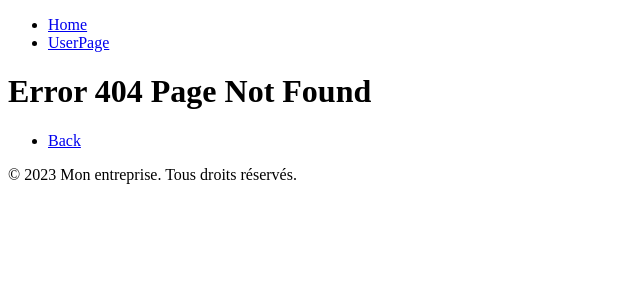
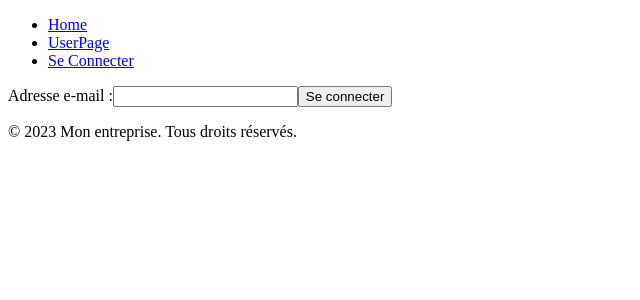
Before and after one commit to GillianLEVERT/Ambrosia_drive, a React (Vite) app: page /LoginForm in a window 1280 px wide. Before the commit this address had no page. Shown: the top 300 px of the page, without its empty margins (0-640 px from the left). Built offline with nearby package versions, Linux system fonts and the light colour scheme.

Commit message:
LoginForm

```diff
--- a/src/App.jsx
+++ b/src/App.jsx
@@ -5,6 +5,7 @@ import { NotFound } from "./pages/NotFound/NotFound";
 import { User } from "./pages/User/User";
 import { Footer } from "./components/Footer/Footer";
 import { Navbar } from "./components/Navbar/Navbar";
+import { LoginForm } from "./components/LoginForm/LoginForm";
 
 export const App = () => {
   return (
@@ -15,6 +16,7 @@ export const App = () => {
           <Route path="/" element={<Home />} />
           <Route path="/*" element={<NotFound />} />
           <Route path="/User" element={<User />} />
+          <Route path="/LoginForm" element={<LoginForm />} />
         </Routes>
       </main>
       <Footer />
--- a/src/components/LoginForm/LoginForm.jsx
+++ b/src/components/LoginForm/LoginForm.jsx
@@ -1,5 +1,59 @@
-import React from "react";
+import React, { useState } from "react";
 
 export const LoginForm = () => {
-  return <div>LoginForm</div>;
+  const [formEmail, setFormEmail] = useState("");
+  const [isLoading, setIsLoading] = useState(false);
+  const [errorMessage, setErrorMessage] = useState("");
+
+  const handleSubmit = async (event) => {
+    event.preventDefault();
+    setIsLoading(true);
+
+    try {
+      const response = await fetch(
+        "http://localhost:3000/api/authentication/create",
+        {
+          method: "POST",
+          headers: {
+            "Content-Type": "application/json",
+          },
+          body: JSON.stringify({ user: { email: formEmail } }),
+        }
+      );
+
+      if (response.ok) {
+        setErrorMessage("");
+        // Connexion réussie
+      } else {
+        const { error } = await response.json();
+        setErrorMessage(error);
+      }
+    } catch (error) {
+      console.error(error);
+      setErrorMessage(
+        "Une erreur s'est produite, veuillez réessayer plus tard."
+      );
+    }
+
+    setIsLoading(false);
+  };
+
+  return (
+    <form onSubmit={handleSubmit}>
+      <label htmlFor="email">Adresse e-mail :</label>
+      <input
+        type="email"
+        id="email"
+        value={formEmail}
+        onChange={(event) => setFormEmail(event.target.value)}
+        required
+      />
+
+      {errorMessage && <div className="error">{errorMessage}</div>}
+
+      <button type="submit" disabled={isLoading}>
+        {isLoading ? "Connexion en cours..." : "Se connecter"}
+      </button>
+    </form>
+  );
 };
--- a/src/components/Navbar/Navbar.jsx
+++ b/src/components/Navbar/Navbar.jsx
@@ -12,6 +12,9 @@ export const Navbar = () => {
             <li>
               <Link to="/user"> UserPage </Link>
             </li>
+            <li>
+              <Link to="/LoginForm">Se Connecter</Link>
+            </li>
           </ul>
         </div>
       </nav>
```
